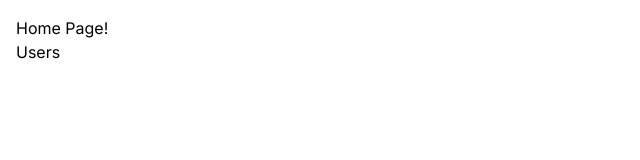
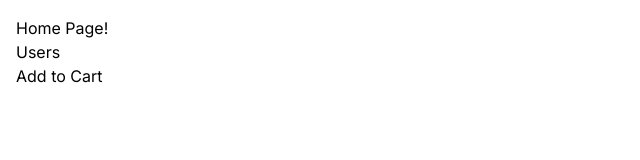
Before and after one commit to EkhtiarUddin/NEXTJS, a Next.js app in the folder test-app/: page / in a window 1280 px wide. Shown: the top 160 px of the page, without its empty margins (0-640 px from the left). Built offline with nearby package versions, Linux system fonts and the light colour scheme.

Commit message:
routing, navigation, using components

```diff
--- a/test-app/src/app/page.tsx
+++ b/test-app/src/app/page.tsx
@@ -1,4 +1,5 @@
 import Link from "next/link";
+import ProductCard from "./components/ProductCard";
 
 
 export default function Home() {
@@ -6,6 +7,7 @@ export default function Home() {
         <main>
         <h1> Home Page!</h1>
         <Link href="/users">Users</Link>
+        <ProductCard />
         </main>
     )
 }
```
